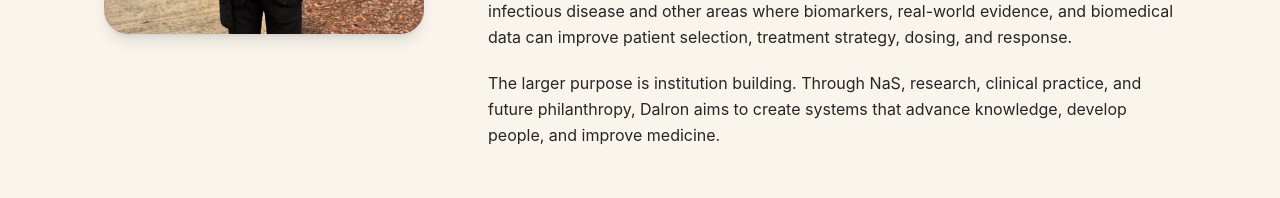
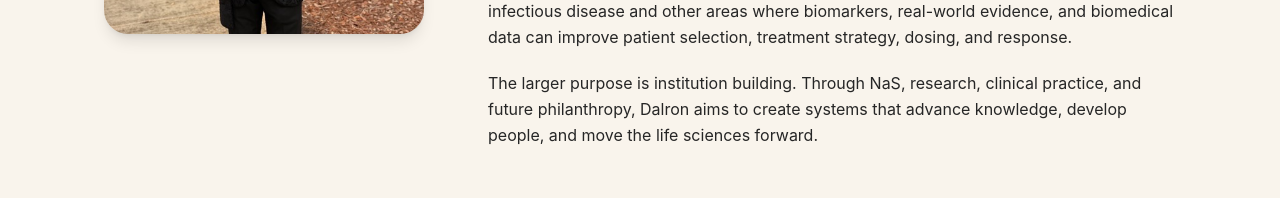
Before and after one commit to AGuyNamedDJ/Personal-Website, a Next.js app: page /about in a window 1280 px wide. Shown: the part 702-900 px from the top of the page. Built offline with nearby package versions, Linux system fonts and the light colour scheme.

Commit message:
Broaden about page mission

```diff
--- a/src/app/about/page.jsx
+++ b/src/app/about/page.jsx
@@ -68,7 +68,8 @@ export default function AboutPage() {
           <p className="mt-5 leading-relaxed text-neutral-800">
             The larger purpose is institution building. Through NaS, research,
             clinical practice, and future philanthropy, Dalron aims to create
-            systems that advance knowledge, develop people, and improve medicine.
+            systems that advance knowledge, develop people, and move the life
+            sciences forward.
           </p>
         </div>
       </section>
```
